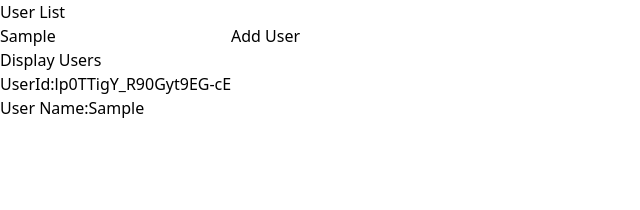
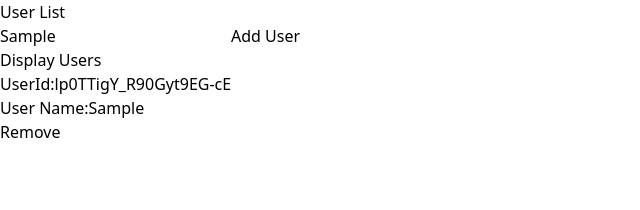
Before and after one commit to mstsurnalyakter/redux-toolkit, a Next.js app: page / in a window 1280 px wide. Both pictures are taken after typing "Sample" into the empty fields and a click on the button "Add User". Shown: the top 210 px of the page, without its empty margins (0-640 px from the left). Built offline with nearby package versions, Linux system fonts and the light colour scheme.

Commit message:
remove functionality add

```diff
--- a/src/app/components/DisplayUsers.js
+++ b/src/app/components/DisplayUsers.js
@@ -1,9 +1,11 @@
 "use client"
 import React from 'react'
-import { useSelector } from 'react-redux';
+import { useDispatch, useSelector } from 'react-redux';
+import { removeUser } from '../redux/slice';
 
 const DisplayUsers = () => {
   const userData = useSelector((data)=>data.users);
+  const dispatch =useDispatch()
   console.log(userData);
   return (
     <div className="border-2 p-10">
@@ -11,8 +13,11 @@ const DisplayUsers = () => {
       <div className='grid grid-cols-1 lg:grid-cols-2 gap-2'>
         {
           userData?.length > 0 && userData.map(user=><div className='border-2 p-5' key={user?.id}>
-            <h2>UserId:{user?.id}</h2>
-            <h3>User Name:{user?.name}</h3>
+           <div>
+           <h2>UserId:{user?.id}</h2>
+           <h3>User Name:{user?.name}</h3>
+           </div>
+           <button onClick={()=>dispatch(removeUser(user?.id))}  className='bg-red-500 px-2 text-white  py-2'>Remove</button>
           </div>)
         }
       </div>
--- a/src/app/redux/slice.js
+++ b/src/app/redux/slice.js
@@ -15,9 +15,14 @@ const Slice = createSlice({
                 name:action.payload
             };
             state.users.push(data);
+        },
+        removeUser:(state,action)=>{
+            console.log(action);
+            const data = state.users.filter(user=>user.id !== action.payload);
+            state.users = data;
         }
     }
 });
 
-export const {addUser} = Slice.actions;
+export const {addUser,removeUser} = Slice.actions;
 export default Slice.reducer;
```
